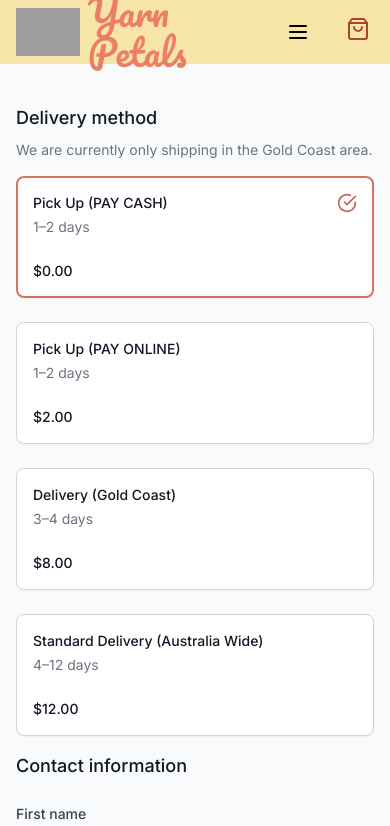
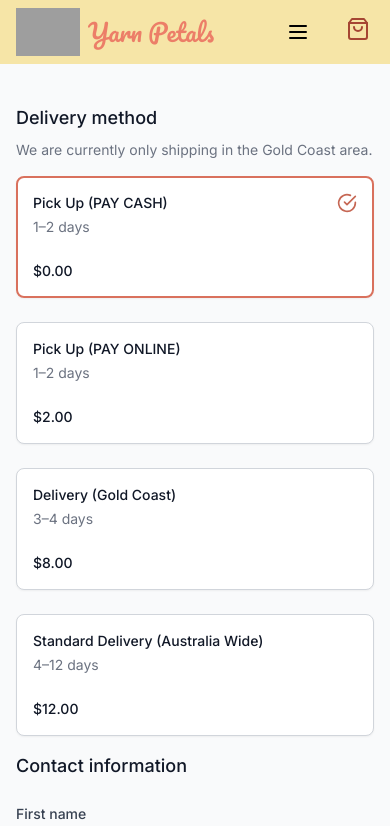
Before and after one commit to DC55137/YarnPetal, a Next.js app: page /checkout in a window 390 px wide. Shown: the top 826 px of the page. Built offline with nearby package versions, Linux system fonts and the light colour scheme; grey boxes are pictures that could not be loaded.

Commit message:
fixed logo bug

```diff
--- a/app/(root)/_components/mobile-sidebar.tsx
+++ b/app/(root)/_components/mobile-sidebar.tsx
@@ -27,7 +27,7 @@ const MobileSidebar = ({}: {}) => {
         <div className="flex flex-col justify-between h-full pb-10 mt-10">
           <Link href="/" className="mx-auto mb-20">
             <span className="sr-only">Steps English Academy</span>
-            <Logo className="h-12 my-auto fill-main-500" />
+            <Logo />
           </Link>
           <div className="flex flex-col">
             {navigation.map((item) => (
--- a/components/Footer.tsx
+++ b/components/Footer.tsx
@@ -33,7 +33,7 @@ const TopLine = () => {
 
 const SocialMediaLinks = () => {
   return (
-    <div className="social-media-links flex gap-3 sm:col-span-1 col-span-3 sm:justify-end justify-center">
+    <div className="social-media-links flex gap-3 sm:col-span-1 col-span-3 my-4 sm:my-0 sm:justify-end justify-center">
       <Link href="https://www.instagram.com/yarn.petals.gc/">
         <Instagram />
       </Link>
@@ -60,7 +60,7 @@ const NavLinks = () => {
       ${pathname === path && pathname === "/" && "hidden"}
       `;
   return (
-    <div className="flex gap-2 sm:col-span-1 col-span-3 justify-center">
+    <div className="flex gap-2 sm:col-span-1 col-span-3 justify-center my-4 sm:my-0">
       {navLinks.map((link) => (
         <a
           key={link.href}
@@ -76,7 +76,7 @@ const NavLinks = () => {
 
 const BottomLine = () => {
   return (
-    <div className="bottom-line flex gap-4 mx-auto my-4">
+    <div className="bottom-line flex sm:flex-row flex-col text-center gap-4 mx-auto my-4">
       <p>© 2021 All rights reserved. Designed by Colorlib</p>
       <a href="/privacypolicy">Privacy Policy</a>
       <a href="/termsofservice">Terms of Service</a>
--- a/components/Logo.tsx
+++ b/components/Logo.tsx
@@ -14,7 +14,9 @@ export default function Logo() {
         width={50}
         height={50}
       />
-      <h1 className={cn(pacifico.className, "text-main-400 text-4xl")}>
+      <h1
+        className={cn(pacifico.className, "text-main-400 sm:text-4xl text-2xl")}
+      >
         Yarn Petals
       </h1>
     </Link>
```
